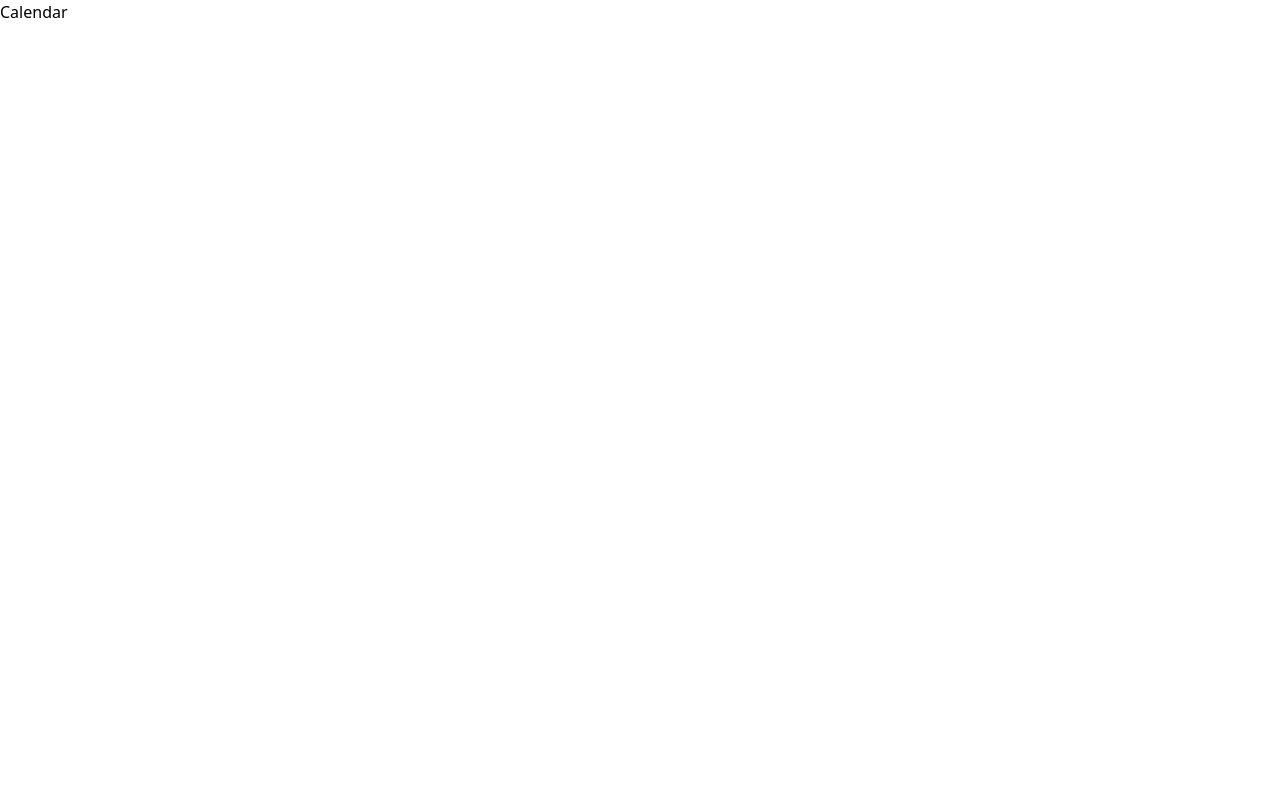
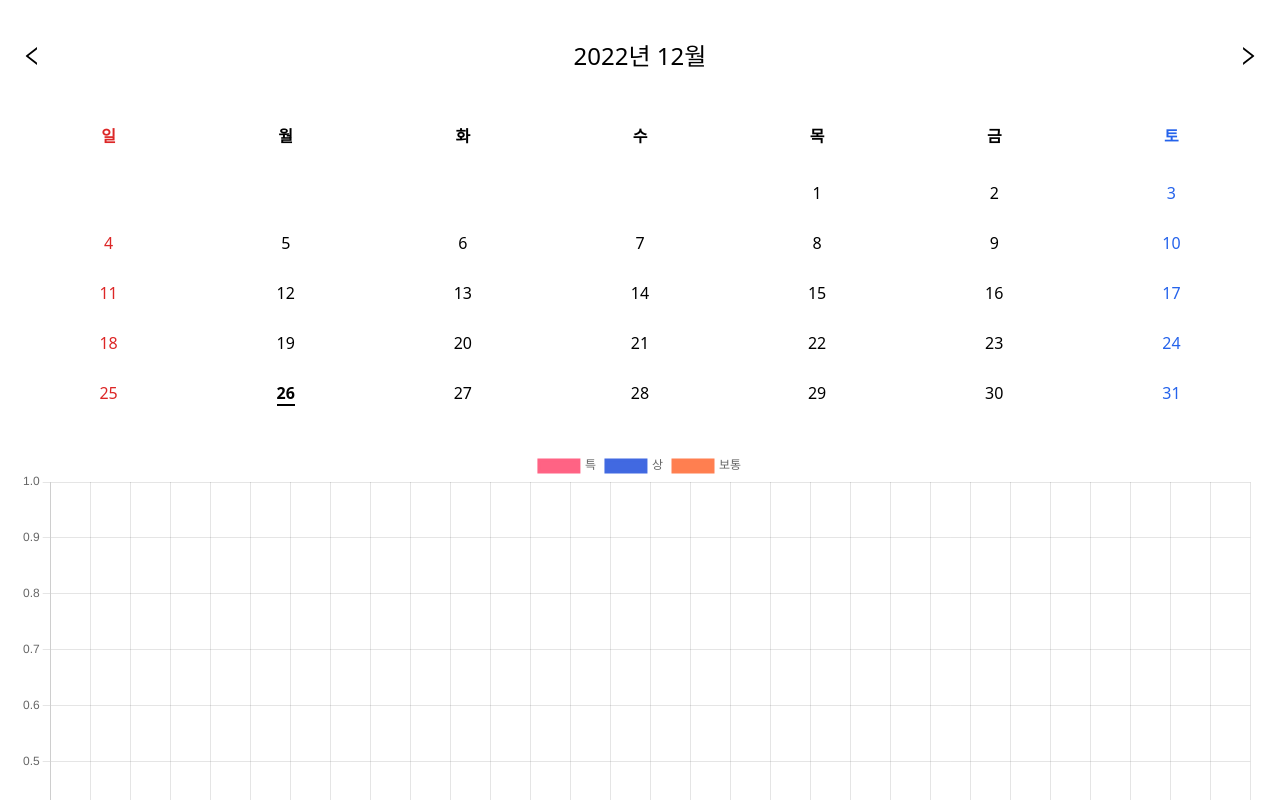
Before and after one commit to SeonghyeonMoon/strawberry-moon, a Next.js app: page / in a window 1280 px wide. Shown: the top 800 px of the page. Built offline with nearby package versions, Linux system fonts and the light colour scheme; no server answers; the database is empty.

Commit message:
✨Feature: 캘린더 메인 페이지 설정, 페이지 제목 설정

```diff
--- a/pages/calendar.tsx
+++ /dev/null
@@ -1,81 +0,0 @@
-import { useEffect, useState } from 'react';
-import { CategoryScale } from 'chart.js';
-import Chart from 'chart.js/auto';
-import { CalendarHeader, Days, Td } from '../components/calendar';
-import Loading from '../components/Loading';
-import MonthCountChart from '../components/MonthCountChart';
-import useSwipe from '../hooks/useSwipe';
-import makeCalendar from '../utils/makeCalendar';
-import type { Calendar } from '../type';
-
-Chart.register(CategoryScale);
-
-const Calendar = () => {
-  const [dateData, setDateData] = useState(new Date());
-  const [calendarData, setCalendarData] = useState<Calendar>();
-  const [initLoading, setInitLoading] = useState(true);
-
-  const moveToPrevMonth = () => {
-    setDateData(new Date(dateData.getFullYear(), dateData.getMonth() - 1));
-  };
-
-  const moveToNextMonth = () => {
-    setDateData(new Date(dateData.getFullYear(), dateData.getMonth() + 1));
-  };
-
-  useSwipe({
-    handleSwipeRight: moveToPrevMonth,
-    handleSwipeLeft: moveToNextMonth,
-  });
-
-  useEffect(() => {
-    setCalendarData(makeCalendar(dateData.getFullYear(), dateData.getMonth()));
-  }, [dateData]);
-
-  useEffect(() => {
-    setInitLoading(true);
-    const timeOut = setTimeout(() => {
-      setInitLoading(false);
-    }, 500);
-    return () => {
-      clearTimeout(timeOut);
-    };
-  }, [dateData]);
-
-  if (initLoading) {
-    return <Loading />;
-  }
-
-  return (
-    <div className='mx-auto mt-5 flex w-full flex-col p-5'>
-      <CalendarHeader
-        date={dateData}
-        moveToPrevMonth={moveToPrevMonth}
-        moveToNextMonth={moveToNextMonth}
-      />
-      <table className='mb-8'>
-        <Days />
-        <tbody>
-          {calendarData?.map((week, index) => (
-            <tr key={index}>
-              {week?.map(({ date, isToday }, index) => (
-                <Td
-                  key={index}
-                  index={index}
-                  dateData={dateData}
-                  date={date}
-                  isToday={isToday}
-                />
-              ))}
-            </tr>
-          ))}
-        </tbody>
-      </table>
-      <MonthCountChart
-        date={`${dateData.getFullYear()}${dateData.getMonth() + 1}`}
-      />
-    </div>
-  );
-};
-
-export default Calendar;
--- a/pages/form/[date].tsx
+++ b/pages/form/[date].tsx
@@ -1,4 +1,5 @@
 import { ChangeEvent, useEffect, useState } from 'react';
+import Head from 'next/head';
 import Link from 'next/link';
 import { useRouter } from 'next/router';
 import { ToastContainer } from 'react-toastify';
@@ -87,6 +88,13 @@ const Date = () => {
   }
 
   return (
+    <>
+      <Head>
+        <title>{`${router.query.date?.slice(0, 4)}년 ${router.query.date?.slice(
+          4,
+          6,
+        )}월 ${router.query.date?.slice(6)}일`}</title>
+      </Head>
       <form
         className='relative flex w-full flex-col gap-2 py-8 px-4'
         onSubmit={handleSubmit}
@@ -103,7 +111,8 @@ const Date = () => {
         <table className='mb-4'>
           <FormTableHeader />
           <tbody>
-          {Object.entries(formData).map(([grade, { label, price, count }]) => (
+            {Object.entries(formData).map(
+              ([grade, { label, price, count }]) => (
                 <tr key={grade} className='border text-left'>
                   <td className='w-10 border p-2'>{label}</td>
                   <td className='relative w-16 border'>
@@ -126,7 +135,8 @@ const Date = () => {
                     <span>{(count * price).toLocaleString()}</span>
                   </td>
                 </tr>
-          ))}
+              ),
+            )}
           </tbody>
         </table>
         <button
@@ -137,12 +147,13 @@ const Date = () => {
           등록
         </button>
         <Link
-        href={'/calendar'}
+          href={'/'}
           className='block rounded p-2 text-center text-gray-400'
         >
           취소
         </Link>
       </form>
+    </>
   );
 };
 
--- a/pages/index.tsx
+++ b/pages/index.tsx
@@ -1,9 +1,89 @@
-import Link from 'next/link';
+import { useEffect, useState } from 'react';
+import Head from 'next/head';
+import { CategoryScale } from 'chart.js';
+import Chart from 'chart.js/auto';
+import { CalendarHeader, Days, Td } from '../components/calendar';
+import Loading from '../components/Loading';
+import MonthCountChart from '../components/MonthCountChart';
+import useSwipe from '../hooks/useSwipe';
+import makeCalendar from '../utils/makeCalendar';
+import type { Calendar } from '../type';
 
-export default function Home() {
+Chart.register(CategoryScale);
+
+const Home = () => {
+  const [dateData, setDateData] = useState(new Date());
+  const [calendarData, setCalendarData] = useState<Calendar>();
+  const [initLoading, setInitLoading] = useState(true);
+
+  const moveToPrevMonth = () => {
+    setDateData(new Date(dateData.getFullYear(), dateData.getMonth() - 1));
+  };
+
+  const moveToNextMonth = () => {
+    setDateData(new Date(dateData.getFullYear(), dateData.getMonth() + 1));
+  };
+
+  useSwipe({
+    handleSwipeRight: moveToPrevMonth,
+    handleSwipeLeft: moveToNextMonth,
+  });
+
+  useEffect(() => {
+    setCalendarData(makeCalendar(dateData.getFullYear(), dateData.getMonth()));
+  }, [dateData]);
+
+  useEffect(() => {
+    setInitLoading(true);
+    const timeOut = setTimeout(() => {
+      setInitLoading(false);
+    }, 500);
+    return () => {
+      clearTimeout(timeOut);
+    };
+  }, [dateData]);
+
+  if (initLoading) {
+    return <Loading />;
+  }
+
   return (
     <>
-      <Link href={'/calendar'}>Calendar</Link>
+      <Head>
+        <title>{`${dateData.getFullYear()}년 ${
+          dateData.getMonth() + 1
+        }월`}</title>
+      </Head>
+      <div className='mx-auto mt-5 flex w-full flex-col p-5'>
+        <CalendarHeader
+          date={dateData}
+          moveToPrevMonth={moveToPrevMonth}
+          moveToNextMonth={moveToNextMonth}
+        />
+        <table className='mb-8'>
+          <Days />
+          <tbody>
+            {calendarData?.map((week, index) => (
+              <tr key={index}>
+                {week?.map(({ date, isToday }, index) => (
+                  <Td
+                    key={index}
+                    index={index}
+                    dateData={dateData}
+                    date={date}
+                    isToday={isToday}
+                  />
+                ))}
+              </tr>
+            ))}
+          </tbody>
+        </table>
+        <MonthCountChart
+          date={`${dateData.getFullYear()}${dateData.getMonth() + 1}`}
+        />
+      </div>
     </>
   );
-}
+};
+
+export default Home;
```
Lines whose indentation alone changed are shown as unchanged.
